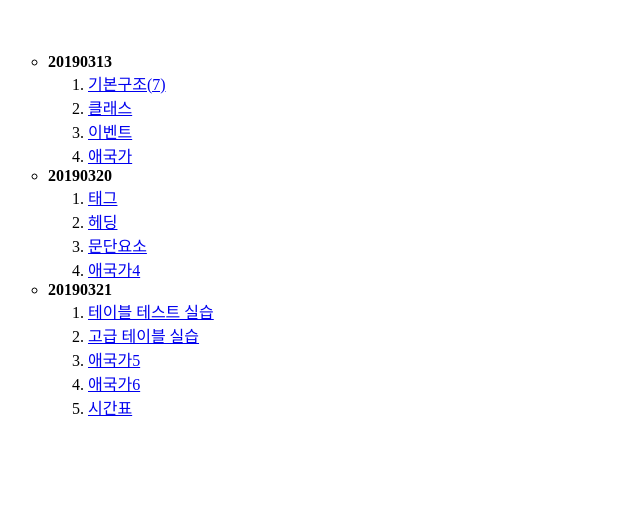
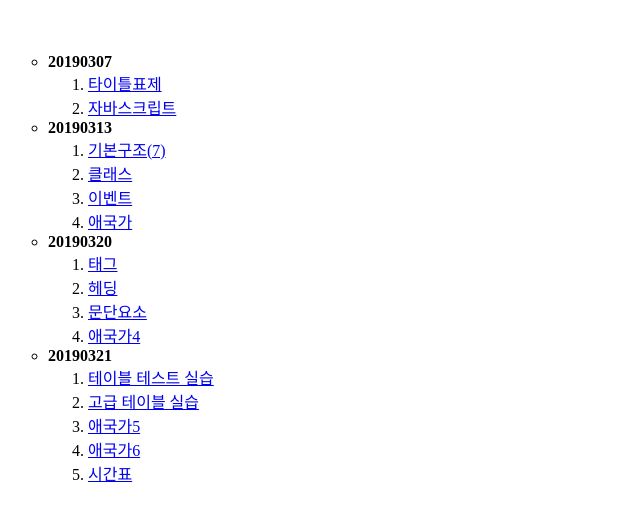
Before and after one commit to yundonghyeon/yundonghyeon.github.io, a plain HTML site: page index.html in a window 1280 px wide. Shown: the part 70-590 px from the top of the page, without its empty margins (0-640 px from the left). Drawn offline with Linux system fonts and the light colour scheme.

Commit message:
Update index.html

```diff
--- a/index.html
+++ b/index.html
@@ -9,6 +9,12 @@
  <body>
  <h1>인터넷 프로그래밍 윤동현</h1><br/>
   <ul style="list-style-type:circle">
+   <li><b>20190307</b>
+   <ol type ="1">
+    <li><a href="yundonghyeon.github.io/20190307/타이틀표제.html" target="_blank">타이틀표제</a></li>
+    <li><a href="yundonghyeon.github.io/20190307/index0.html" target="_blank">자바스크립트</a></li>
+    </ol>
+    </li>
    <li><b>20190313</b>
    <ol type ="1">
     <li><a href="yundonghyeon.github.io/20190313/basicHtml.html" target="_blank">기본구조(7)</a></li>
```
